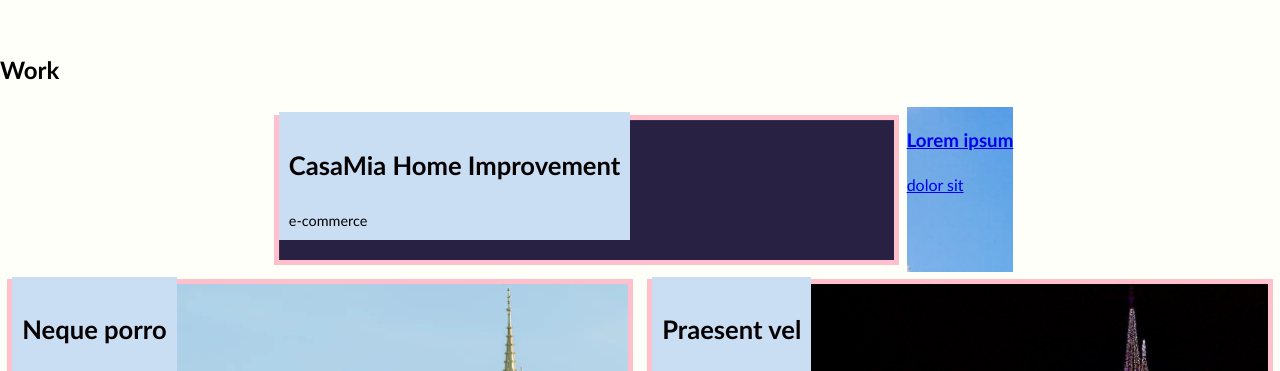
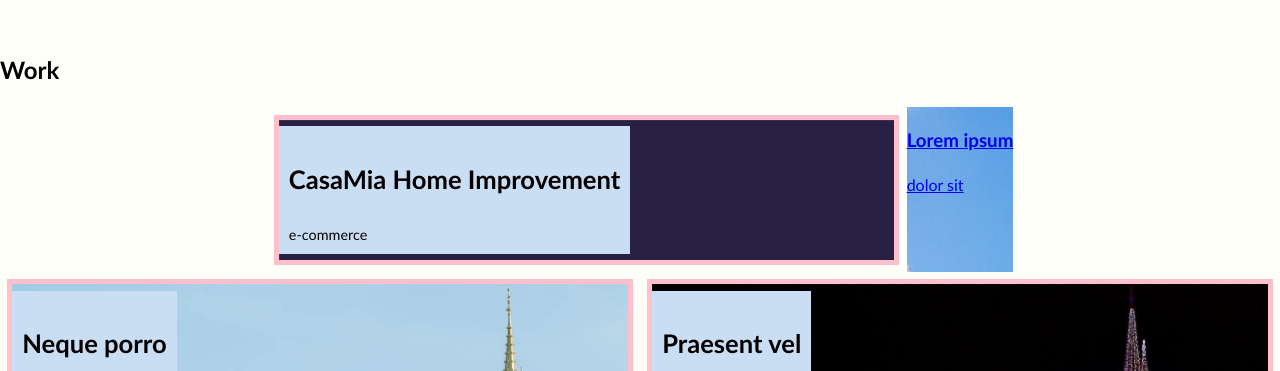
Before and after one commit to YulethAceves/Portafolio-Yuleth-Aceves, a plain HTML site: page index.html in a window 1280 px wide. Shown: the part 429-800 px from the top of the page. Drawn offline with Linux system fonts and the light colour scheme.

Commit message:
fixed padding from flex items

```diff
--- a/assets/css/styles.css
+++ b/assets/css/styles.css
@@ -135,7 +135,7 @@ main {
     flex-basis: calc(50% - 1em);
     display: flex;
     align-items: flex-end;
-    padding: 0 0 20px 0;
+    padding: 6px 0;
     margin: 0.5em;
     text-decoration: none;
     background-blend-mode: soft-light;
```
